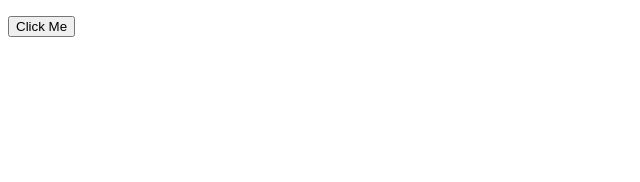
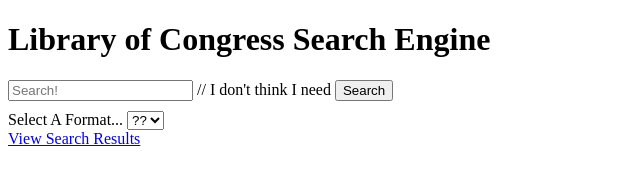
Before and after one commit to Taboada-B/Congress_library, a plain HTML site: page index.html in a window 1280 px wide. Shown: the whole page, without its empty margins (0-640 px from the left). Drawn offline with Linux system fonts and the light colour scheme.

Commit message:
This is the first crack at HTML

```diff
--- a/index.html
+++ b/index.html
@@ -1,20 +1,37 @@
 <!DOCTYPE html>
-<html lang="en">
+<html>
+<head>
+    <title>Search Engine</title>
+    <link rel="stylesheet" type="text/css" href="styles.css">
+</head>
+<body>
+    <header>
+        <h1>Library of Congress Search Engine</h1>
+    </header>
 
-<head>
-    <meta charset="UTF-8">
-    <meta name="viewport" content="width=device-width, initial-scale=1.0">
-    <title>Library of Congress Search Engine</title>
-</head>
+    <main>
+        <form id="search-form">
+            <input type="text" id="search-input" placeholder="Search!"> // I don't think I need
+            <button type="submit">Search</button>
+        </form>
 
-<body>
-    <div class="card">
-        <p id="search"></p>
-        <p id="format"></p>
-        <button id="click-me">Click Me</button>
-    </div>
+        <div id="format-dropdown" style="margin: 10px;"></div>
+            <label for="format-select">Select A Format...</label>
+            <select id="format-select">
+            <option value="?">??</option>
+            <option value="?">??</option>
+            <option value="?">??</option>
+            <option value="?">??</option>
+            </select>
+        </div>
 
+        <div id="search-results">
+            <a href="search-results.html">View Search Results</a>
+        </div>
+
+
+    </main>
+
+    <script src="script.js"></script>
 </body>
-<script src="./assets/js/java.js"></script>
-
 </html>
```
Also changed, not shown: assets/Images/01-homepage.png (added), assets/Images/02-search-results-page.png (added), assets/js/java.js (deleted), assets/js/landingpage.js (added), assets/js/results.js (deleted), assets/js/search-results.js (added), results.html (deleted), search-results.html (added).
